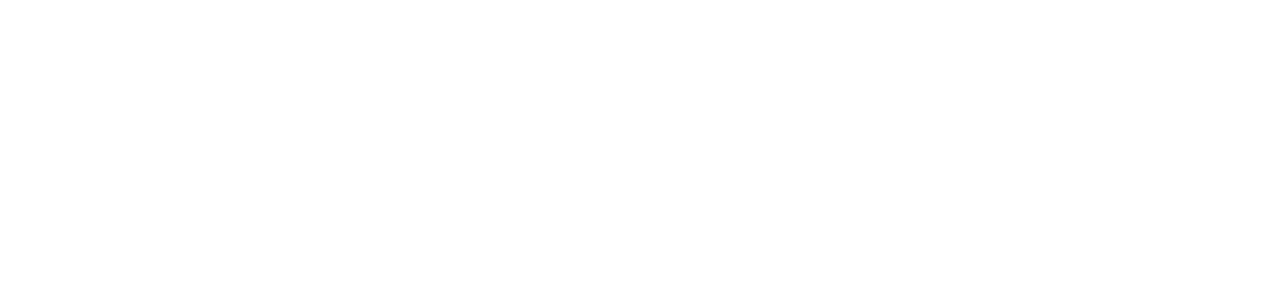
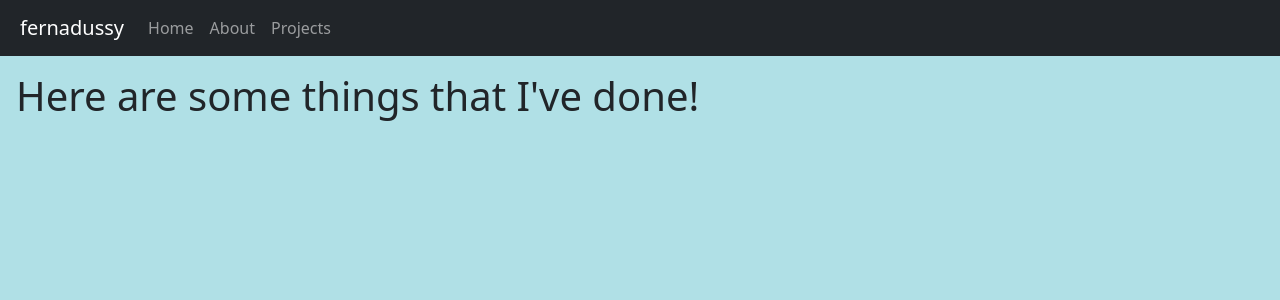
Before and after one commit to Doto132/Doto132.github.io, a React (Create React App) app: page /projects in a window 1280 px wide. Before the commit this address had no page. Shown: the top 300 px of the page. Built offline with nearby package versions, Linux system fonts and the light colour scheme.

Commit message:
from PC tweaked about

```diff
--- a/src/App.css
+++ b/src/App.css
@@ -38,7 +38,7 @@
 }
 
 body {
-  background-color: powderblue;
+  background-color: powderblue !important;
 }
 
 .center_text {
@@ -51,10 +51,21 @@
 
 .navbar-brand-custom {
     margin-left: 20px !important; /* Pushes the brand to the right if there is available space */
-    color: #ff5733 !important; /* Example color */
 }
 
-.navbar-nav-custom {
-  margin-left: auto; /* Pushes Nav items to the right */
-  color:#61dafb
+.text-home {
+  margin-left: 20px !important;
+  margin-top: 20px;
 }
+
+.selfPhoto {
+  border: 5px solid #1d1c1c;
+  float: right;
+  margin-right: 30px;
+  max-width: 15%;
+  max-height: 25%
+}
+
+.larger-font {
+  font-size: 56px;
+}
--- a/src/App.tsx
+++ b/src/App.tsx
@@ -2,12 +2,14 @@
 import { Routes, Route } from 'react-router-dom';
 import Home from './pages/Home';
 import About from './pages/About';
+import Projects from './pages/Projects';
 
 const App: React.FC = () => {
   return (
     <Routes>
       <Route path="/" element={<Home />} />
       <Route path="/about" element={<About />} />
+      <Route path="/projects" element={<Projects />} />
     </Routes>
   );
 };
--- a/src/pages/About.tsx
+++ b/src/pages/About.tsx
@@ -1,21 +1,32 @@
 import React from 'react';
 import { Link } from 'react-router-dom';
+import '../App.css';
+import 'bootstrap/dist/css/bootstrap.min.css';
+import Container from 'react-bootstrap/Container';
+import Nav from 'react-bootstrap/Nav';
+import Navbar from 'react-bootstrap/Navbar';
+import NavDropdown from 'react-bootstrap/NavDropdown';
+import { Button } from 'react-bootstrap';
+import selfPhoto from '../images/selfphoto.jpg';
 
 const About: React.FC = () => {
   return (
     <div>
-      <h1>About Page yuuup</h1>
-      <p>This is a simple example of an About component.</p>
-      <nav>
-        <ul>
-          <li>
-            <Link to="/">Home</Link>
-          </li>
-          <li>
-            <Link to="/about">About</Link>
-          </li>
-        </ul>
-      </nav>
+      <Navbar className='navbar-custom' bg="dark" variant="dark">
+        <Navbar.Brand className="ml-auto navbar-brand-custom" href="/">fernadussy</Navbar.Brand>
+        <Nav>
+          <Nav.Link href="/">Home</Nav.Link>
+          <Nav.Link href="/About">About</Nav.Link>
+          <Nav.Link href="/Projects">Projects</Nav.Link>
+        </Nav>
+      </Navbar>
+      <img className='selfPhoto' src={selfPhoto} alt="Photo" />
+      <h1 className='larger-font'>
+        Hi I am Edward Wu, a Data Science Major from UC Berkeley! Some things that I am
+        interested in are programming, undestanding the story behind the data, and cooking!
+        Some of my other interests include Lion Dance and crafting up new or existing cocktails
+        with my friends! I also enjoy exploring new areas and trying out different cuisines.
+      </h1>
     </div>
   );
 };
--- a/src/pages/Home.tsx
+++ b/src/pages/Home.tsx
@@ -13,16 +13,16 @@
   return (
     <div>
       <Navbar className='navbar-custom' bg="dark" variant="dark">
-      <Navbar.Brand className="ml-auto navbar-brand-custom" href="/">MyWebsite</Navbar.Brand>
-      <Nav className="navbar-nav-custom">
+        <Navbar.Brand className="ml-auto navbar-brand-custom" href="/">fernadussy</Navbar.Brand>
+        <Nav>
           <Nav.Link href="/">Home</Nav.Link>
           <Nav.Link href="/About">About</Nav.Link>
+          <Nav.Link href="/Projects">Projects</Nav.Link>
         </Nav>
       </Navbar>
-    <div className="container mt-3">
+      <div className="text-home">
         <h1>Welcome to the Home Page</h1>
         <p>tweaked with the lappy.</p>
-      <Button variant="primary">Click Me</Button>
       </div>
     </div>
   );
--- a/src/pages/Projects.tsx
+++ b/src/pages/Projects.tsx
@@ -1,8 +1,29 @@
-import React from 'react'
+import React from 'react';
+import { Link } from 'react-router-dom';
+import '../App.css';
+import 'bootstrap/dist/css/bootstrap.min.css';
+import Container from 'react-bootstrap/Container';
+import Nav from 'react-bootstrap/Nav';
+import Navbar from 'react-bootstrap/Navbar';
+import NavDropdown from 'react-bootstrap/NavDropdown';
+import { Button } from 'react-bootstrap';
 
 const Projects: React.FC = () => {
   return (
-    <div>Projects</div>
+    <div>
+      <Navbar className='navbar-custom' bg="dark" variant="dark">
+        <Navbar.Brand className="ml-auto navbar-brand-custom" href="/">fernadussy</Navbar.Brand>
+        <Nav>
+          <Nav.Link href="/">Home</Nav.Link>
+          <Nav.Link href="/About">About</Nav.Link>
+          <Nav.Link href="/Projects">Projects</Nav.Link>
+        </Nav>
+      </Navbar>
+      <div>
+        <h1 className='mt-3 ms-3'>Here are some things that I've done!</h1>
+
+      </div>
+    </div>
   )
 }
 
```
Also changed, not shown: 2 other files (tests, documents, lock files or other folders). Lines whose indentation alone changed are shown as unchanged.
